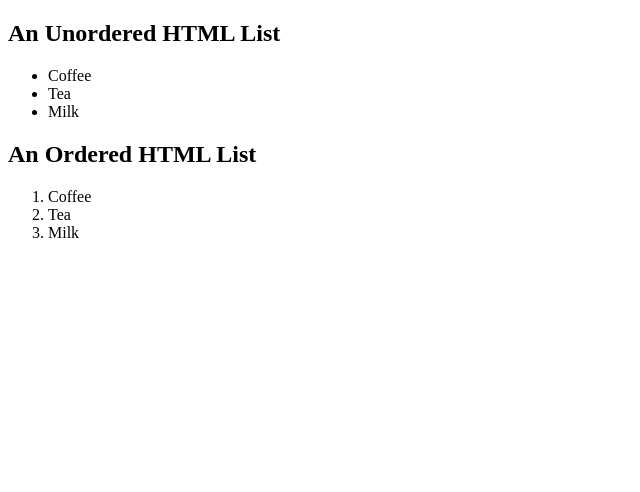
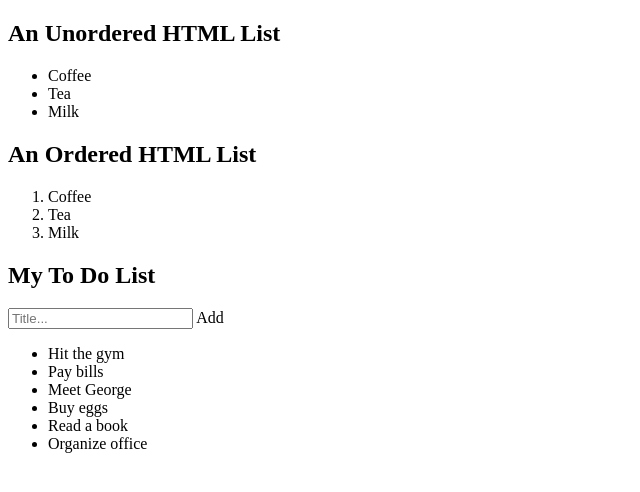
Before and after one commit to IbtasamAmjad/Social-Media-App, a plain HTML site: page index.html in a window 1280 px wide. Shown: the whole page, without its empty margins (0-640 px from the left). Drawn offline with Linux system fonts and the light colour scheme.

Commit message:
Added a to do list

```diff
--- a/index.html
+++ b/index.html
@@ -23,5 +23,19 @@
   <li>Tea</li>
   <li>Milk</li>
 </ol>
+        <div id="myDIV" class="header">
+  <h2>My To Do List</h2>
+  <input type="text" id="myInput" placeholder="Title...">
+  <span onclick="newElement()" class="addBtn">Add</span>
+</div>
+
+<ul id="myUL">
+  <li>Hit the gym</li>
+  <li class="checked">Pay bills</li>
+  <li>Meet George</li>
+  <li>Buy eggs</li>
+  <li>Read a book</li>
+  <li>Organize office</li>
+</ul>
 
     </body>
```
